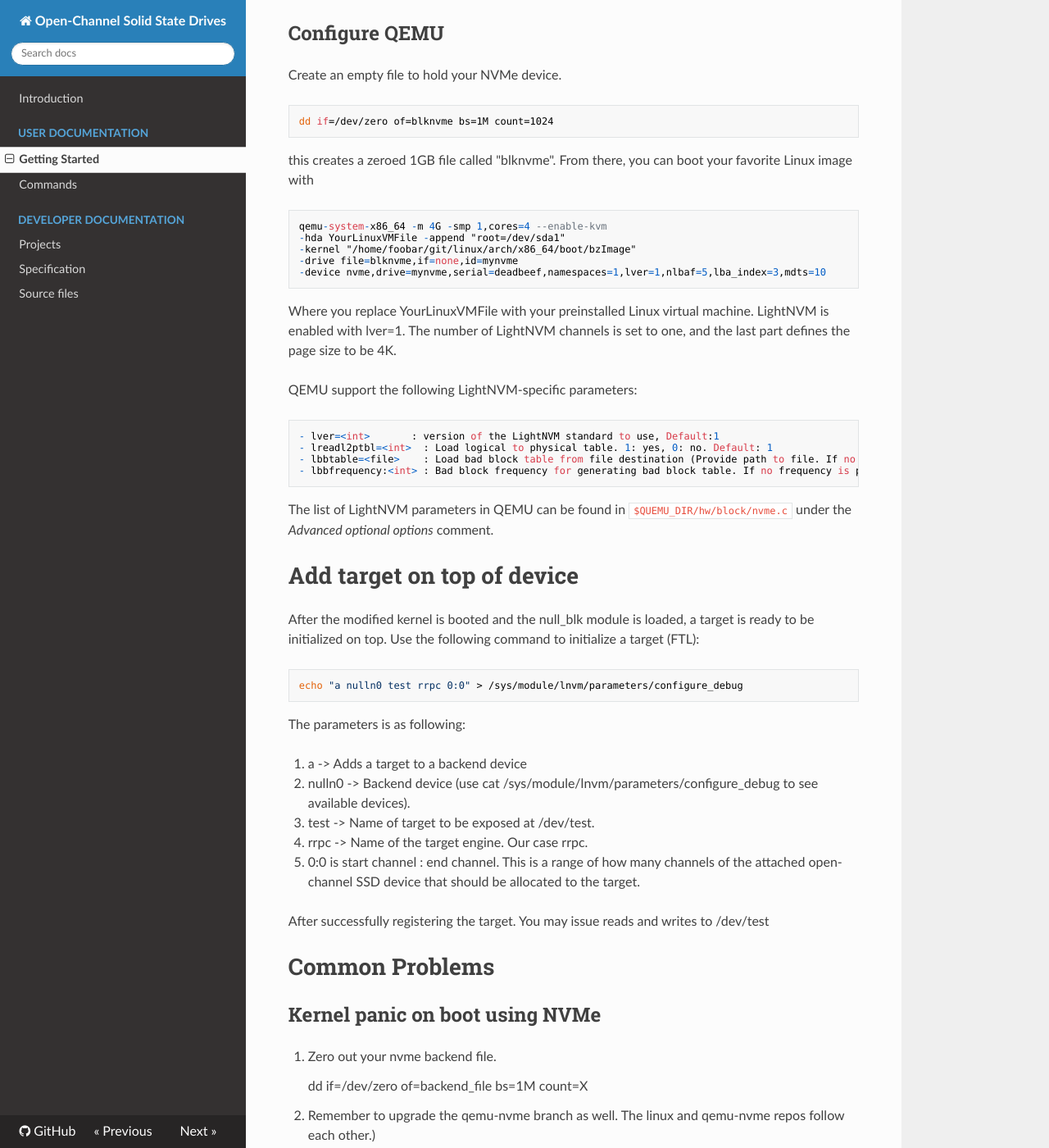
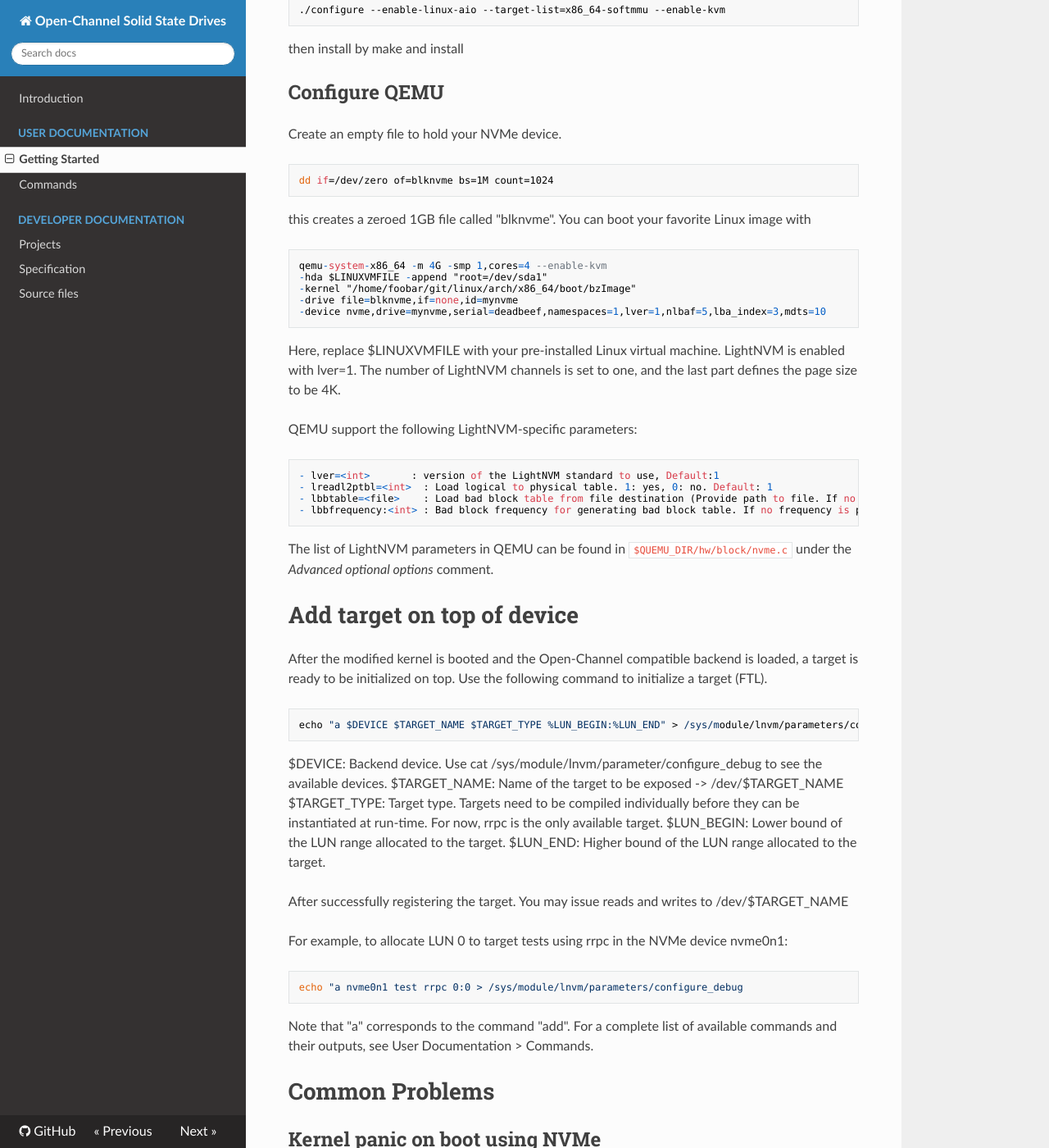
Before and after one commit to OpenChannelSSD/documentation, an MkDocs documentation site: the page built from docs/gettingstarted.md, in a window 1280 px wide and 1400 px high, scrolled down 2122 px. Shown: the whole window at 82% size. Built offline with MkDocs 1.6.1, drawn with Linux system fonts in a browser that asks for light colours; nearby versions of some CDN libraries; old or Windows-style settings are respelled for this version of MkDocs; some of the changed text lies outside the part shown.

Commit message:
Update Getting Started guide and generalize examples

```diff
--- a/docs/gettingstarted.md
+++ b/docs/gettingstarted.md
@@ -1,16 +1,24 @@
 # How to use
 
-Open-Channel SSDs require support in the kernel. The code is included in Linux Kernel 4.4+. Either grab the latest kernel version or use the latest source at the github /linux repository.
+Open-Channel SSDs require support in the kernel. LightNVM, the kernel subsystem
+enabling such support is part of the vanilla Linux Kernel from 4.4+. The latests
+source code can be found in the Open-Channel SSD project in Github (see below).
 
 After booting the kernel. To enable LightNVM, the following must be met:
 
-1. A compatible device driver that is registered with LightNVM. For example null_blk, QEMU NVMe or Open-Channel SSD compatible hardware.
-2. Initialized media manager on top of the device driver. The media manager maintains a list of free/in-use/bad  blocks on media and exposes a get/put block API that upper layers can use to allocate into the SSD address space.
-3. An initialized target on top of the block manager that exposes the SSD address space. The target can expose a traditional block I/O interface, or more esoteric interfaces such as key-value stores, object-stores and so forth.
+1. A compatible device driver that is registered with LightNVM. For example
+null_blk, QEMU NVMe or an actual Open-Channel SSD compatible hardware.
+2. An initialized media manager on top of the device driver. Note that LightNVM
+provides a generic media manager. The media manager maintains a list of
+free/in-use/bad blocks on media and exposes a get/put block API that upper
+layers can use to allocate into the SSD address space.
+3. An initialized target on top of the block manager that exposes the SSD address
+space. The target can expose a traditional block I/O interface, or more esoteric
+interfaces such as key-value stores, object-stores, etc.
 
 # Compile Latest Kernel
 
-Either download latest Linux kernel (4.4+) or check out the latest Linux kernel at
+Download latest Linux kernel (4.4+) or check out the latest Linux kernel at
 
    `git clone https://github.com/OpenChannelSSD/linux.git`
 
@@ -58,11 +68,14 @@ where the output should be similar to
 
 # Instantiate NVMe driver using QEMU
 
-If you have a LightNVM-compatible device, simply plug it in and it should be found. If you don't, then you can use the LightNVM-enabled QEMU branch to prototype with.
-
-It's based on top of Keith Busch's qemu-nvme branch that implements an NVMe compatible device.
+If you count on a LightNVM-compatible device, simply plug it in and it should
+be found. If you don't, then you can use the LightNVM-enabled QEMU branch to
+prototype with (see next section).
 
 ## QEMU Installation
+
+QEMU support for Open-Channel SSDs is based on top of Keith Busch's qemu-nvme
+branch, which implements an NVMe compatible device.
 
 Clone the qemu source from
 
@@ -72,7 +85,8 @@ and configure the QEMU source with
 
     ./configure --enable-linux-aio --target-list=x86_64-softmmu --enable-kvm
 
-then make and install
+then install by
+	make and install
 
 ## Configure QEMU
 
@@ -80,15 +94,18 @@ Create an empty file to hold your NVMe device.
 
     dd if=/dev/zero of=blknvme bs=1M count=1024
 
-this creates a zeroed 1GB file called "blknvme". From there, you can boot your favorite Linux image with
+this creates a zeroed 1GB file called "blknvme". You can boot your favorite
+Linux image with
 
     qemu-system-x86_64 -m 4G -smp 1,cores=4 --enable-kvm
-    -hda YourLinuxVMFile -append "root=/dev/sda1"
+    -hda $LINUXVMFILE -append "root=/dev/sda1"
     -kernel "/home/foobar/git/linux/arch/x86_64/boot/bzImage"
     -drive file=blknvme,if=none,id=mynvme
     -device nvme,drive=mynvme,serial=deadbeef,namespaces=1,lver=1,nlbaf=5,lba_index=3,mdts=10
 
-Where you replace YourLinuxVMFile with your preinstalled Linux virtual machine. LightNVM is enabled with lver=1. The number of LightNVM channels is set to one, and the last part defines the page size to be 4K.
+Here, replace $LINUXVMFILE with your pre-installed Linux virtual machine.
+LightNVM is enabled with lver=1. The number of LightNVM channels is set to one,
+and the last part defines the page size to be 4K.
 
 QEMU support the following LightNVM-specific parameters:
 
@@ -101,22 +118,30 @@ The list of LightNVM parameters in QEMU can be found in `$QUEMU_DIR/hw/block/nvm
 
 # Add target on top of device
 
-After the modified kernel is booted and the null_blk module is
+After the modified kernel is booted and the Open-Channel compatible backend is
 loaded, a target is ready to be initialized on top. Use the following command to
-initialize a target (FTL):
+initialize a target (FTL).
 
-    echo "a nulln0 test rrpc 0:0" > /sys/module/lnvm/parameters/configure_debug
+    echo "a $DEVICE $TARGET_NAME $TARGET_TYPE %LUN_BEGIN:%LUN_END" > /sys/module/lnvm/parameters/configure_debug
 
-The parameters is as following:
-
- 1.  a -> Adds a target to a backend device
- 2.  nulln0 -> Backend device (use cat /sys/module/lnvm/parameters/configure_debug to see available devices).
- 3.  test -> Name of target to be exposed at /dev/test.
- 4.  rrpc -> Name of the target engine. Our case rrpc.
- 5.  0:0 is start channel : end channel. This is a range of how many channels of the attached open-channel SSD device that should be allocated to the target.
+$DEVICE: Backend device. Use cat /sys/module/lnvm/parameter/configure_debug to
+see the available devices.
+$TARGET_NAME: Name of the target to be exposed -> /dev/$TARGET_NAME
+$TARGET_TYPE: Target type. Targets need to be compiled individually before they
+can be instantiated at run-time. For now, rrpc is the only available target.
+$LUN_BEGIN: Lower bound of the LUN range allocated to the target.
+$LUN_END: Higher bound of the LUN range allocated to the target.
 
 After successfully registering the target. You may issue reads and writes to
-/dev/test
+/dev/$TARGET_NAME
+
+For example, to allocate LUN 0 to target tests using rrpc in the NVMe device
+nvme0n1:
+
+	echo "a nvme0n1 test rrpc 0:0 > /sys/module/lnvm/parameters/configure_debug
+
+Note that "a" corresponds to the command "add". For a complete list of available
+commands and their outputs, see User Documentation > Commands.
 
 # Common Problems
 
@@ -126,4 +151,5 @@ After successfully registering the target. You may issue reads and writes to
 
     dd if=/dev/zero of=backend_file bs=1M count=X
 
- 2. Remember to upgrade the qemu-nvme branch as well. The linux and qemu-nvme repos follow each other.)
+ 2. Remember to upgrade the qemu-nvme branch as well. The linux and qemu-nvme
+ repos follow each other.)
```
Also changed, not shown: other parts of docs/gettingstarted.md (+4 -2 lines).
